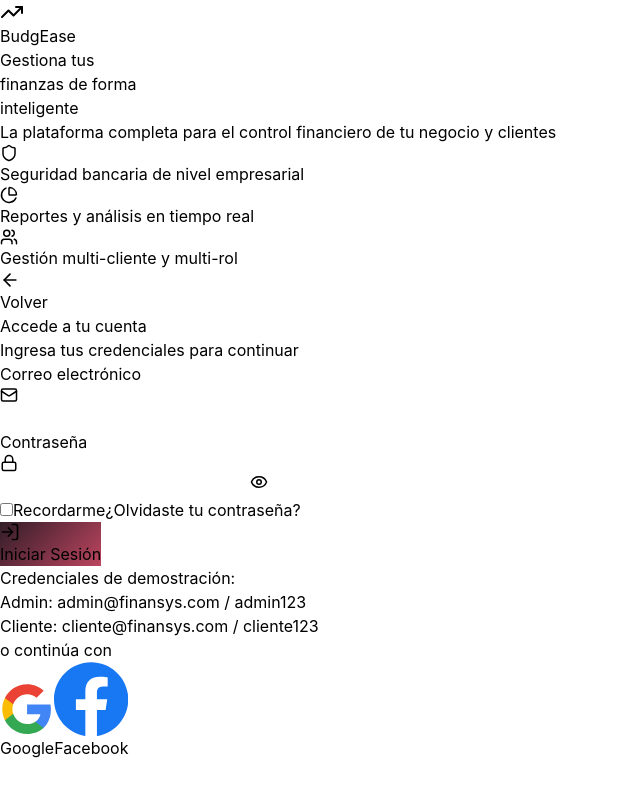
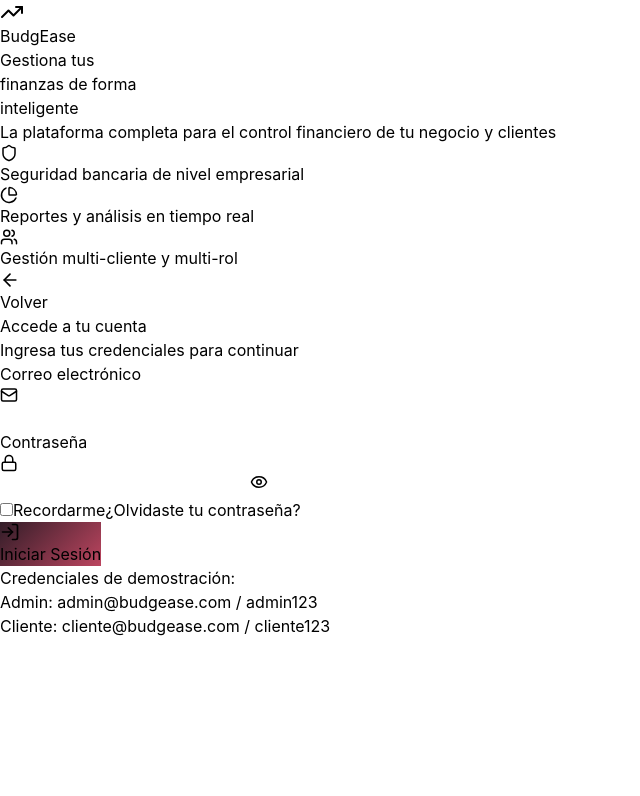
Before and after one commit to EmersonRodas9029/sistema_de_gestion_financiera_frontend, a React (Vite) app: page /login in a window 1280 px wide. Both pictures are taken after a click on the button "Iniciar Sesión". Shown: the top 796 px of the page, without its empty margins (0-640 px from the left). Built offline with nearby package versions, Linux system fonts and the light colour scheme.

Commit message:
style: remove social login buttons from LoginForm
- Remove Google login button
- Remove Facebook login button
- Keep email/password login only
- Maintain clean and focused login form

```diff
--- a/src/features/auth/components/LoginForm.tsx
+++ b/src/features/auth/components/LoginForm.tsx
@@ -123,38 +123,9 @@
         <div className="bg-gray-100 p-4 rounded-xl">
           <p className="text-xs text-gray-600 mb-2">Credenciales de demostración:</p>
           <div className="space-y-1 text-sm">
-            <p><span className="font-medium">Admin:</span> admin@finansys.com / admin123</p>
-            <p><span className="font-medium">Cliente:</span> cliente@finansys.com / cliente123</p>
+            <p><span className="font-medium">Admin:</span> admin@budgease.com / admin123</p>
+            <p><span className="font-medium">Cliente:</span> cliente@budgease.com / cliente123</p>
           </div>
-        </div>
-
-        {/* Separador */}
-        <div className="relative">
-          <div className="absolute inset-0 flex items-center">
-            <div className="w-full border-t border-gray-200"></div>
-          </div>
-          <div className="relative flex justify-center text-sm">
-            <span className="px-2 bg-gray-50 text-gray-500">o continúa con</span>
-          </div>
-        </div>
-
-        {/* Botones de redes sociales (placeholder) */}
-        <div className="grid grid-cols-2 gap-3">
-          <button className="py-2 px-4 border border-gray-200 rounded-lg hover:bg-gray-50 transition-colors flex items-center justify-center space-x-2">
-            <svg className="w-5 h-5" viewBox="0 0 24 24">
-              <path fill="#4285F4" d="M22.56 12.25c0-.78-.07-1.53-.2-2.25H12v4.26h5.92c-.26 1.37-1.04 2.53-2.21 3.31v2.77h3.57c2.08-1.92 3.28-4.74 3.28-8.09z" />
-              <path fill="#34A853" d="M12 23c2.97 0 5.46-.98 7.28-2.66l-3.57-2.77c-.98.66-2.23 1.06-3.71 1.06-2.86 0-5.29-1.93-6.16-4.53H2.18v2.84C3.99 20.53 7.7 23 12 23z" />
-              <path fill="#FBBC05" d="M5.84 14.09c-.22-.66-.35-1.36-.35-2.09s.13-1.43.35-2.09V7.07H2.18C1.43 8.55 1 10.22 1 12s.43 3.45 1.18 4.93l2.85-2.22.81-.62z" />
-              <path fill="#EA4335" d="M12 5.38c1.62 0 3.06.56 4.21 1.64l3.15-3.15C17.45 2.09 14.97 1 12 1 7.7 1 3.99 3.47 2.18 7.07l3.66 2.84c.87-2.6 3.3-4.53 6.16-4.53z" />
-            </svg>
-            <span className="text-sm text-gray-600">Google</span>
-          </button>
-          <button className="py-2 px-4 border border-gray-200 rounded-lg hover:bg-gray-50 transition-colors flex items-center justify-center space-x-2">
-            <svg className="w-5 h-5" fill="#1877F2" viewBox="0 0 24 24">
-              <path d="M24 12.073c0-6.627-5.373-12-12-12s-12 5.373-12 12c0 5.99 4.388 10.954 10.125 11.854v-8.385H7.078v-3.47h3.047V9.43c0-3.007 1.792-4.669 4.533-4.669 1.312 0 2.686.235 2.686.235v2.953H15.83c-1.491 0-1.956.925-1.956 1.874v2.25h3.328l-.532 3.47h-2.796v8.385C19.612 23.027 24 18.062 24 12.073z"/>
-            </svg>
-            <span className="text-sm text-gray-600">Facebook</span>
-          </button>
         </div>
       </form>
     </div>
```
